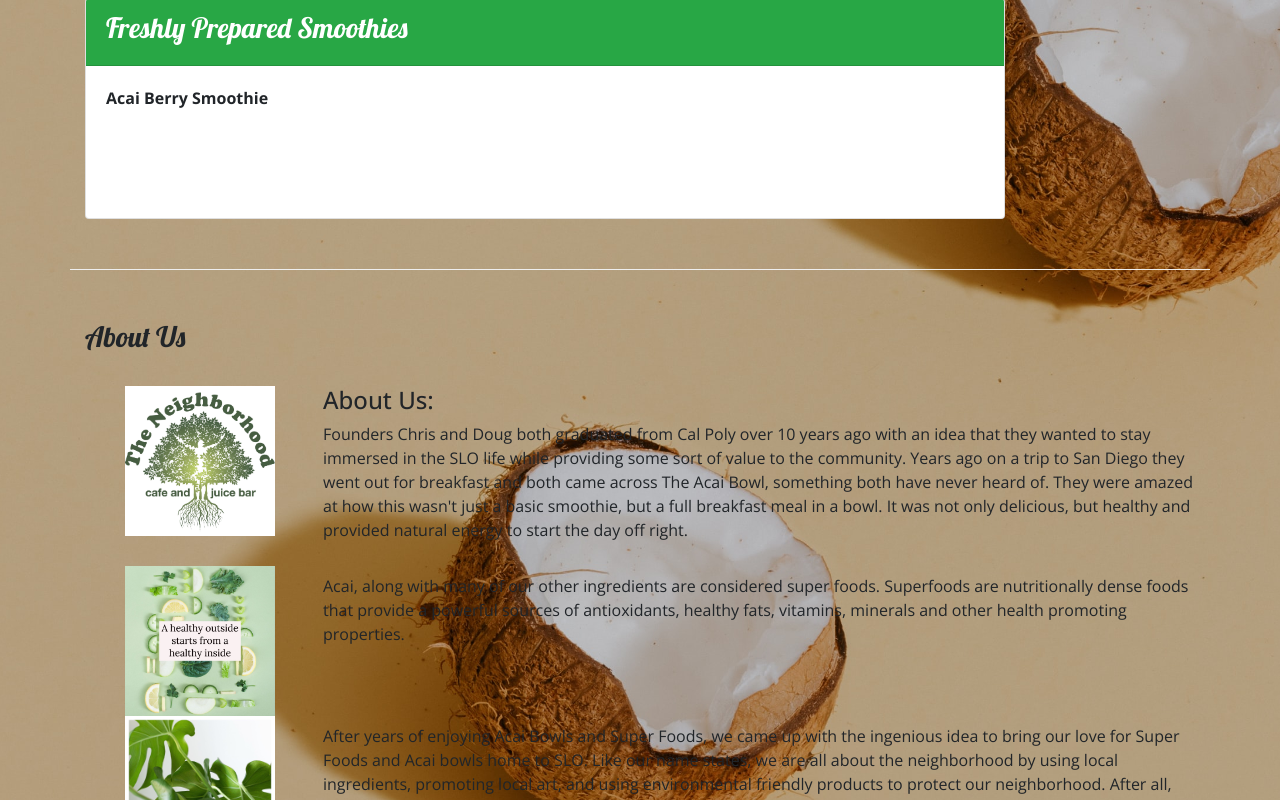
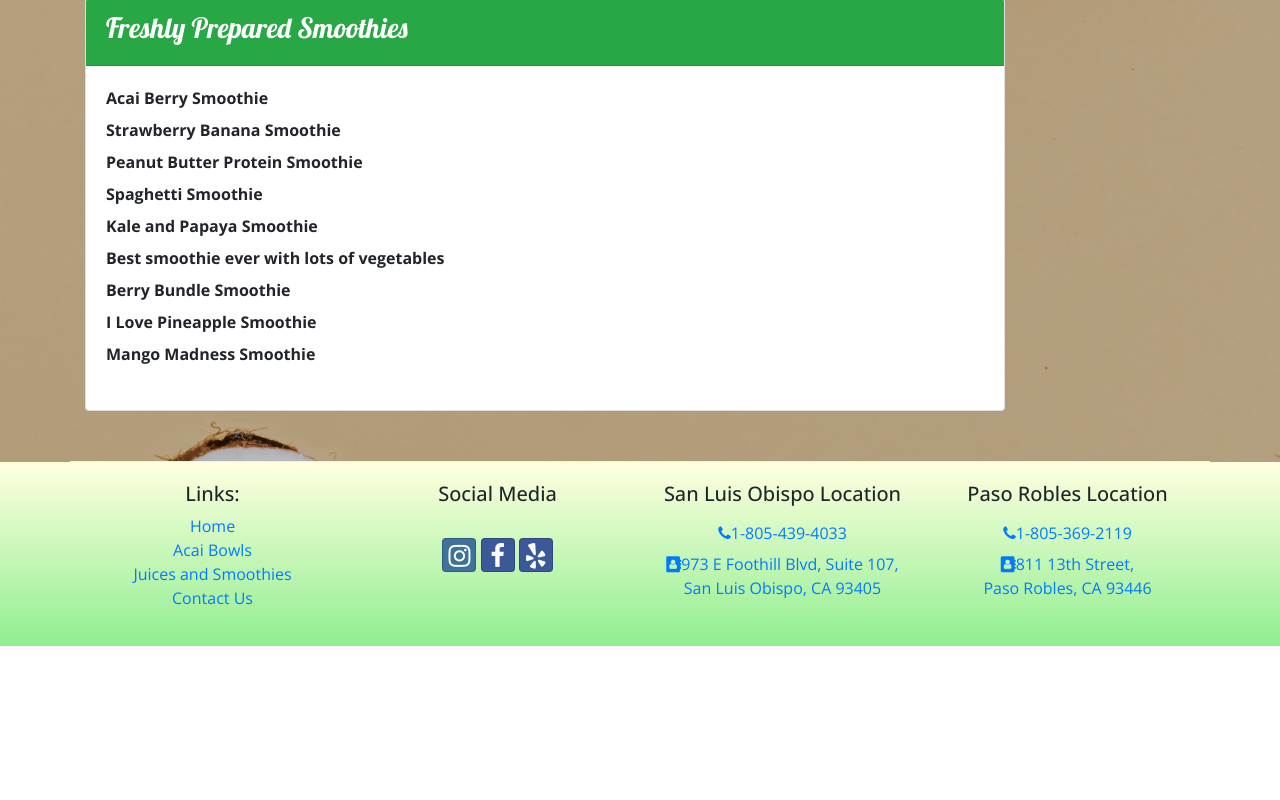
Before and after one commit to mbonzi/ReactPortfolioAcai, a React (Create React App) app in the folder acaiwebsite/: page /aboutus in a window 1280 px wide. Shown: the part 1080-1880 px from the top of the page. After the commit the page ends 1726 px from the top, so only its background shows below. Built offline with nearby package versions, Linux system fonts and the light colour scheme.

Commit message:
Updated contact page and footer

```diff
--- a/acaiwebsite/src/components/AboutComponent.js
+++ b/acaiwebsite/src/components/AboutComponent.js
@@ -89,39 +89,27 @@ function About(props) {
                             <dl className="row">
                                 <dt className="col-10">Acai Berry Smoothie</dt>
                                 <dd className="col-10"></dd>
-                                <dt className="col-10"> </dt>
+                                <dt className="col-10">Strawberry Banana Smoothie</dt>
                                 <dd className="col-10"> </dd>
-                                <dt className="col-10"> </dt>
+                                <dt className="col-10">Peanut Butter Protein Smoothie </dt>
                                 <dd className="col-10">  </dd>
-                                <dt className="col-10"> </dt>
+                                <dt className="col-10">Spaghetti Smoothie</dt>
                                 <dd className="col-10">  </dd>
-                                <dt className="col-10"> </dt>
+                                <dt className="col-10">Kale and Papaya Smoothie</dt>
                                 <dd className="col-10"> </dd>
-                                <dt className="col-10"> </dt>
+                                <dt className="col-10">Best smoothie ever with lots of vegetables</dt>
                                 <dd className="col-10"> </dd>
-                                <dt className="col-10"> </dt>
+                                <dt className="col-10">Berry Bundle Smoothie</dt>
                                 <dd className="col-10">  </dd>
-                                <dt className="col-10"> </dt>
+                                <dt className="col-10">I Love Pineapple Smoothie</dt>
                                 <dd className="col-10">  </dd>
-                                <dt className="col-10"> </dt>
+                                <dt className="col-10">Mango Madness Smoothie</dt>
                                 <dd className="col-10">  </dd>
                             </dl>
                         </CardBody>
                     </Card>
                 </div>
             </div>
-
-            <div className="row row-content">
-                <div className="col-12">
-                    <h3>About Us</h3>
-                </div>
-                <div className="col mt-4">
-                    <Media list>
-                        {abouts}
-                    </Media>
-                </div>
-            </div>
-
         </div>
     );
 }
--- a/acaiwebsite/src/components/ContactComponent.js
+++ b/acaiwebsite/src/components/ContactComponent.js
@@ -3,6 +3,8 @@ import { Breadcrumb, BreadcrumbItem,
     Button, Label, Col, Row } from 'reactstrap';
 import { Link } from 'react-router-dom';
 import { Control, LocalForm } from 'react-redux-form';
+import { Card, CardImg, CardText, CardBody, CardTitle } from 'reactstrap';
+
 
 class Contact extends Component {
 
@@ -48,23 +50,54 @@ class Contact extends Component {
                 </div>
 
                 <div className="row row-content align-items-center">
-                    <div className="col-sm-4">
-                        <h5>Our Address</h5>
-                        <address>
-                            Paso Robles Location<br />
-                            811 13th Street, <br />
-                            Paso Robles, CA 93446 <br />
-                            Hours:  8:00am - 5:00pm
-                        </address>
-                        <address>
-                            SLO Location<br />
-                            973 E Foothill Blvd, Ste 107, <br />
-                            San Luis Obispo, CA 93405 <br />
-                            Hours:  9:00am - 4:00pm
-                        </address>
+                    <div className="col-xs-10 col-sm-5 m-2">
+                        <Card className="cardText">
+                            <CardBody>
+                                <CardTitle>
+                                    Our Paso Robles Address
+                                </CardTitle>
+                                <CardText>
+                                    Paso Robles Location
+                                    <br />
+                                    811 13th Street,
+                                    <br />
+                                    Paso Robles, CA 93446
+                                    <br />
+                                    Hours:  8:00am - 5:00pm
+                                    <br />
+                                    <a role="button" className="btn btn-link" href="tel:+18053692119">
+                                        <i className="fa fa-phone" />
+                                        1-805-369-2119
+                                    </a>
+                                    <br />
+                                </CardText>
+                            </CardBody>
+                        </Card>
                     </div>
-                    <div className="col">
-                        <a role="button" className="btn btn-link" href="tel:+18053692119"><i className="fa fa-phone" /> 1-805-369-2119</a><br />
+
+                    <div className="col-xs-10 col-sm-5 m-2">
+                        <Card className="cardText">
+                            <CardBody>
+                                <CardTitle>
+                                    Our San Luis Obispo Address
+                                </CardTitle>
+                                <CardText>
+                                    SLO Location
+                                    <br />
+                                    973 E Foothill Blvd, Ste 107,
+                                    <br />
+                                    San Luis Obispo, CA 93405
+                                    <br />
+                                    Hours:  9:00am - 4:00pm
+                                    <br />
+                                    <a role="button" className="btn btn-link" href="tel:+18054394033">
+                                        <i className="fa fa-phone" />
+                                        1-805-439-4033
+                                    </a>
+                                    <br />
+                                </CardText>
+                            </CardBody>
+                        </Card>
                     </div>
                 </div>
 
--- a/acaiwebsite/src/components/FooterComponent.js
+++ b/acaiwebsite/src/components/FooterComponent.js
@@ -7,25 +7,60 @@ function Footer(props) {
         <footer className="site-footer">
             <div className="container">
                 <div className="row">
-                    <div className="col-4 col-sm-2 offset-1">
-                        <h5>Links</h5>
+                    <div className="col-6 col-sm-3 text-center">
+                        <h5>Links:</h5>
                         <ul className="list-unstyled">
                         <li><Link to='/home'>Home</Link></li>
-                            <li><Link to='/directory'>Directory</Link></li>
-                            <li><Link to='/aboutus'>About</Link></li>
-                            <li><Link to='/contactus'>Contact</Link></li>
+                            <li><Link to='/directory'>Acai Bowls</Link></li>
+                            <li><Link to='/aboutus'>Juices and Smoothies</Link></li>
+                            <li><Link to='/contactus'>Contact Us</Link></li>
                         </ul>
                     </div>
+
                     <div className="col-6 col-sm-3 text-center">
-                        <h5>Social</h5>
-                        <a className="btn btn-social-icon btn-instagram" href="http://instagram.com/"><i className="fa fa-instagram" /></a>{' '}
-                        <a className="btn btn-social-icon btn-facebook" href="http://www.facebook.com/"><i className="fa fa-facebook" /></a>{' '}
-                        <a className="btn btn-social-icon btn-twitter" href="http://twitter.com/"><i className="fa fa-twitter" /></a>{' '}
-                        <a className="btn btn-social-icon btn-google" href="http://youtube.com/"><i className="fa fa-youtube" /></a>
+                        <h5>Social Media</h5>
+                        <br />
+                        <a href="https://www.instagram.com/neighborhood_acai/?hl=en" class="btn btn-social-icon btn-instagram" target="_blank">
+                            <i className="fa fa-instagram" />
+                        </a>{' '}
+                        <a href="https://www.facebook.com/neighborhoodacai/" class="btn btn-social-icon btn-facebook">
+                            <i className="fa fa-facebook" />
+                        </a>{' '}
+                        <a href="https://www.yelp.com/biz/the-neighborhood-acai-and-juice-bar-paso-robles-4?osq=neighborhood+acai" class="btn btn-social-icon btn-facebook">
+                            <i class="fa fa-yelp" />
+                        </a>{' '}
                     </div>
-                    <div className="col-sm-4 text-center">
-                        <a role="button" className="btn btn-link" href="tel:+18054394033"><i className="fa fa-phone" /> 1-805-439-4033</a>
-                        <br />
+
+                    <div className="col-6 col-sm-3 text-center">
+                        <h5>San Luis Obispo Location</h5>
+                        <a role="button" className="btn btn-link" href="tel:+18054394033">
+                            <i className="fa fa-phone" />
+                            1-805-439-4033
+                        </a>
+                        <a href="https://www.google.com/maps/dir//973+Foothill+Blvd+%23107,+San+Luis+Obispo,+CA+93405/@35.2935749,-120.6711979,17z/data=!4m9!4m8!1m0!1m5!1m1!1s0x80ecf0525f2fe277:0x31adb76c30e7f0de!2m2!1d-120.6690146!2d35.2935705!3e0" target="_blank">
+                            <br />
+                            <i class="fa fa-solid fa-address-book fa-md" />
+                                973 E Foothill Blvd, Suite 107,
+                                <br/>
+                                San Luis Obispo, CA 93405
+                                <br/>
+                        </a>
+                    </div>
+
+                    <div className="col-6 col-sm-3 text-center">
+                        <h5>Paso Robles Location</h5>
+                        <a role="button" className="btn btn-link" href="tel:+18053692119">
+                            <i className="fa fa-phone" />
+                            1-805-369-2119
+                        </a>
+                        <a href="https://www.google.com/maps/dir//811+13th+St,+Paso+Robles,+CA+93446/@35.6142251,-120.6955753,13z/data=!4m8!4m7!1m0!1m5!1m1!1s0x80ecc55d4367b445:0x3531d243a5325a33!2m2!1d-120.6897891!2d35.6279326" target="_blank">
+                            <br />
+                            <i class="fa fa-solid fa-address-book fa-md" />
+                                811 13th Street,
+                                <br />
+                                Paso Robles, CA 93446
+                                <br />
+                        </a>
                     </div>
                 </div>
             </div>
--- a/acaiwebsite/src/components/HomeComponent.js
+++ b/acaiwebsite/src/components/HomeComponent.js
@@ -24,9 +24,6 @@ function Home(props) {
                 <div className="col-md m-2">
                     <RenderCard  item={props.promotion} />
                 </div>
-                <div className="col-md m-2">
-                    <RenderCard  item={props.about} />
-                </div>
             </div>
 
             <div className="row row-content align-items-center">
--- a/acaiwebsite/src/shared/abouts.js
+++ b/acaiwebsite/src/shared/abouts.js
@@ -3,7 +3,7 @@ export const ABOUTS = [
         id: 0,
         name: "About Us:",
         image: "/assets/images/logo.jpg",
-        featured: false,
+        featured: true,
         description: " Founders Chris and Doug both graduated from Cal Poly over 10 years ago with an idea that they wanted to stay immersed in the SLO life while providing some sort of value to the community. Years ago on a trip to San Diego they went out for breakfast and both came across The Acai Bowl, something both have never heard of. They were amazed at how this wasn't just a basic smoothie, but a full breakfast meal in a bowl. It was not only delicious, but healthy and provided natural energy to start the day off right."
     },
     {
@@ -24,7 +24,7 @@ export const ABOUTS = [
         id: 3,
         name: "Juice Cleanes",
         image: "/assets/images/cleanse.jpg",
-        featured: true,
+        featured: false,
         description: "Every item is made fresh to order. Try any of our juice-cleanse boxes or mix-and-match to create your own."
     }
 ]
```
Also changed, not shown: acaiwebsite/src/components/MainComponent.js (+4 -3 lines), acaiwebsite/src/components/green-juice.jpg (renamed from acaiwebsite/public/assets/images/green-juice.jpg).
